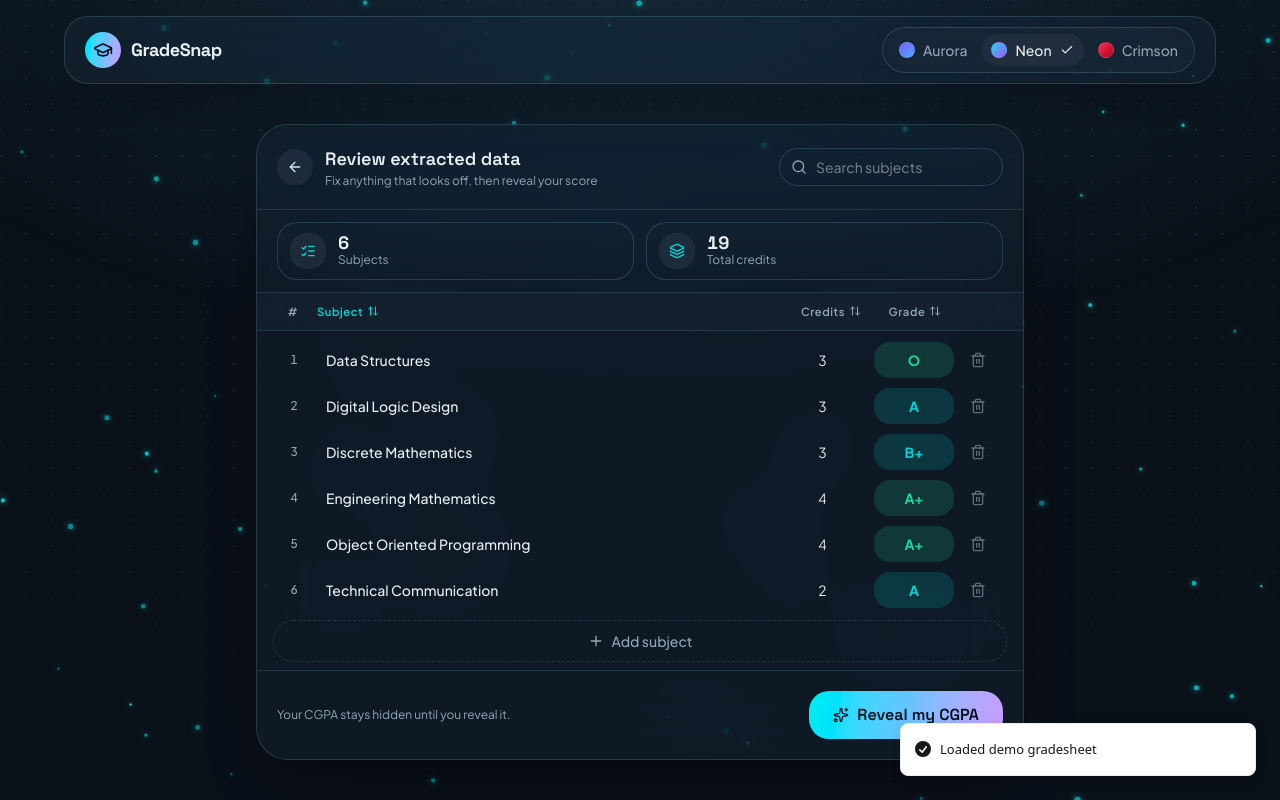
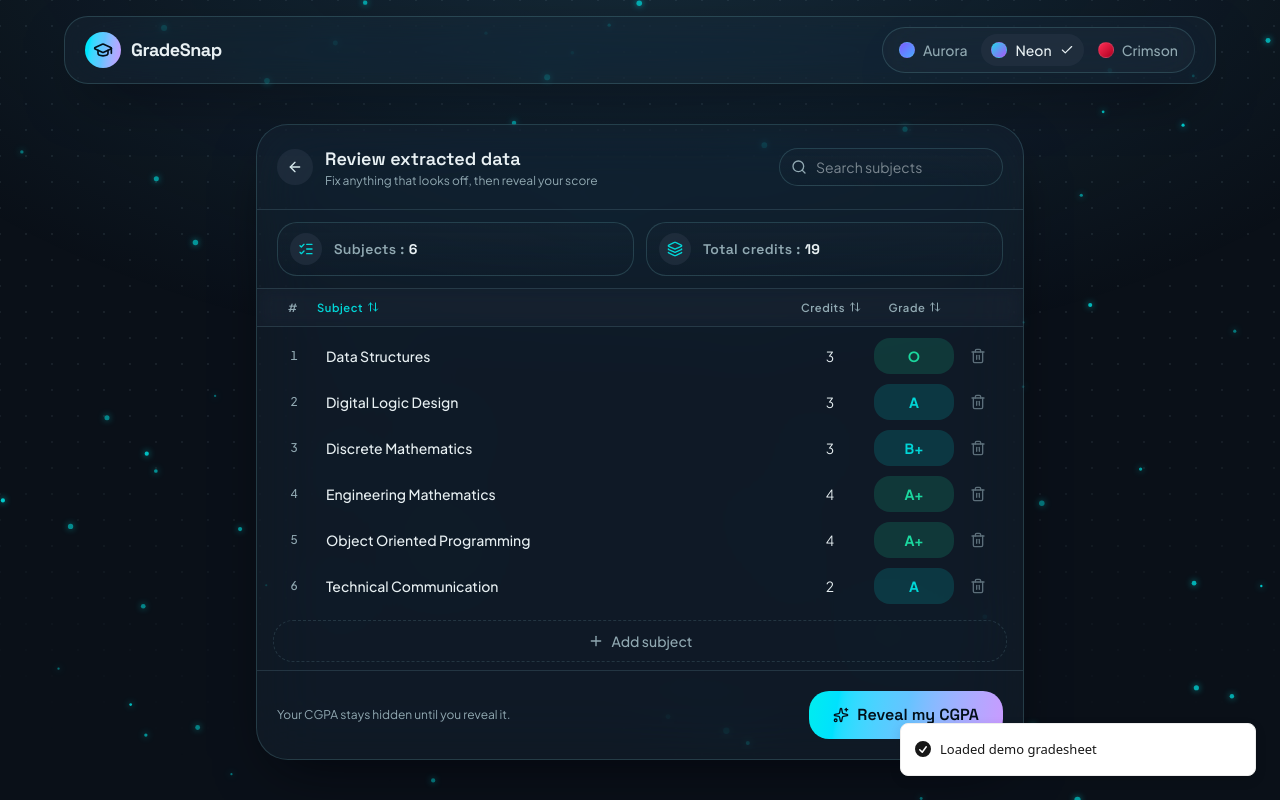
Before and after one commit to Skygazer1111/GradeSnap, a React (Vite) app: page / in a window 1280 px wide. Both pictures are taken after a click on the button "Try a sample". Built offline with nearby package versions, Linux system fonts and the light colour scheme.

Commit message:
refactor: implement DataReviewRow component with custom popover selectors and improve subject management logic

```diff
--- a/src/components/DataReview.tsx
+++ b/src/components/DataReview.tsx
@@ -66,11 +66,24 @@ export function DataReview({ subjects, setSubjects, onCalculate, onBack }: DataR
 
   const remove = (id: string) => setSubjects(subjects.filter((s) => s.id !== id));
 
-  const add = () =>
+  const add = () => {
+    const names = [
+      "Machine Learning",
+      "Cloud Computing",
+      "Quantum Physics",
+      "Game Engine Architecture",
+      "Cryptography",
+      "Operating Systems",
+      "Artificial Intelligence",
+      "Computer Networks",
+      "Software Engineering",
+    ];
+    const randomName = names[Math.floor(Math.random() * names.length)];
     setSubjects([
       ...subjects,
-      { id: uid(), name: "New Subject", credits: 3, grade: "A", points: gradeToPoints("A") },
+      { id: uid(), name: randomName, credits: 3, grade: "A", points: gradeToPoints("A") },
     ]);
+  };
 
   const toggleSort = (key: SortKey) =>
     setSort((s) => (s.key === key ? { key, dir: (s.dir * -1) as 1 | -1 } : { key, dir: 1 }));
@@ -110,7 +123,7 @@ export function DataReview({ subjects, setSubjects, onCalculate, onBack }: DataR
           </div>
         </div>
 
-        {/* quick counters (neutral — no CGPA spoiler) */}
+        {/* quick counters */}
         <div className="grid grid-cols-2 gap-3 px-4 py-3 sm:px-5">
           <Counter icon={ListChecks} label="Subjects" value={totals.subjects} />
           <Counter icon={Layers} label="Total credits" value={totals.credits} />
@@ -129,67 +142,7 @@ export function DataReview({ subjects, setSubjects, onCalculate, onBack }: DataR
         <div className="flex-1 overflow-y-auto px-2 py-1.5 sm:px-3 min-h-0">
           <AnimatePresence initial={false}>
             {visible.map((s, i) => (
-              <motion.div
-                key={s.id}
-                layout
-                initial={{ opacity: 0, height: 0, scale: 0.96 }}
-                animate={{ opacity: 1, height: "auto", scale: 1 }}
-                exit={{ opacity: 0, height: 0, scale: 0.9 }}
-                transition={{ type: "spring", stiffness: 380, damping: 32 }}
-                className="group grid grid-cols-[2rem_1fr_4.5rem_5rem_2.5rem] items-center gap-2 rounded-xl border border-transparent px-2 py-1 transition-colors hover:border-border hover:bg-secondary/40"
-              >
-                <span className="text-center text-xs font-medium tabular-nums text-muted-foreground">
-                  {i + 1}
-                </span>
-                <input
-                  value={s.name}
-                  onChange={(e) => update(s.id, { name: e.target.value })}
-                  className="w-full rounded-lg bg-transparent px-2 py-2 text-sm font-medium outline-none transition-colors focus:bg-secondary"
-                />
-                <div className="relative">
-                  <input
-                    type="number"
-                    min={0}
-                    max={12}
-                    value={s.credits}
-                    onChange={(e) => update(s.id, { credits: Number(e.target.value), flagged: false })}
-                    className={cn(
-                      "w-full rounded-lg px-2 py-2 text-center text-sm tabular-nums outline-none transition-colors focus:bg-secondary",
-                      s.flagged
-                        ? "bg-warning/10 text-warning ring-1 ring-warning/40"
-                        : "bg-transparent"
-                    )}
-                    title={s.flagged ? "Credits may be missing or inferred. Please verify." : undefined}
-                  />
-                </div>
-                <div
-                  className="relative rounded-lg"
-                  style={{ background: gradeTint(s.points) }}
-                >
-                  <select
-                    value={GRADE_OPTIONS.includes(s.grade.toUpperCase()) ? s.grade.toUpperCase() : s.grade}
-                    onChange={(e) => update(s.id, { grade: e.target.value })}
-                    className="w-full cursor-pointer appearance-none rounded-lg bg-transparent px-2 py-2 text-center text-sm font-bold outline-none"
-                    style={{ color: gradeColor(s.points) }}
-                  >
-                    {(GRADE_OPTIONS.includes(s.grade.toUpperCase())
-                      ? GRADE_OPTIONS
-                      : [s.grade, ...GRADE_OPTIONS]
-                    ).map((g) => (
-                      <option key={g} value={g} className="bg-popover text-popover-foreground">
-                        {g}
-                      </option>
-                    ))}
-                  </select>
-                </div>
-                <button
-                  onClick={() => remove(s.id)}
-                  aria-label="Delete subject"
-                  className="grid h-8 w-8 place-items-center rounded-lg text-muted-foreground opacity-60 transition-all hover:bg-destructive/15 hover:text-destructive group-hover:opacity-100"
-                >
-                  <Trash2 className="h-4 w-4" />
-                </button>
-              </motion.div>
+              <DataReviewRow key={s.id} s={s} i={i} update={update} remove={remove} />
             ))}
           </AnimatePresence>
 
@@ -268,24 +221,162 @@ function SortButton({
   );
 }
 
+
 function Counter({
   icon: Icon,
   label,
   value,
 }: {
-  icon: typeof Layers;
+  icon: typeof import("lucide-react").Layers;
   label: string;
   value: number;
 }) {
   return (
     <div className="flex items-center gap-3 rounded-xl glass-inset px-3 py-2.5">
-      <span className="grid h-9 w-9 shrink-0 place-items-center rounded-lg bg-secondary text-primary">
+      <span className="grid h-8 w-8 shrink-0 place-items-center rounded-lg bg-secondary text-primary">
         <Icon className="h-4 w-4" />
       </span>
-      <div>
-        <div className="font-display text-lg font-bold leading-none tabular-nums">{value}</div>
-        <div className="text-xs text-muted-foreground">{label}</div>
+      <div className="font-display text-sm font-semibold tracking-wide text-muted-foreground">
+        {label} : <span className="font-bold text-foreground">{value}</span>
       </div>
     </div>
   );
 }
+
+import { Popover } from "./ui/popover";
+import { useRef, forwardRef } from "react";
+
+const DataReviewRow = forwardRef<HTMLDivElement, {
+  s: Subject;
+  i: number;
+  update: (id: string, patch: Partial<Subject>) => void;
+  remove: (id: string) => void;
+}>(function DataReviewRow({ s, i, update, remove }, ref) {
+  const [creditsOpen, setCreditsOpen] = useState(false);
+  const creditsRef = useRef<HTMLButtonElement>(null);
+
+  const [gradeOpen, setGradeOpen] = useState(false);
+  const gradeRef = useRef<HTMLButtonElement>(null);
+
+  return (
+    <motion.div
+      ref={ref}
+      layout
+      initial={{ opacity: 0, height: 0, scale: 0.96 }}
+      animate={{ opacity: 1, height: "auto", scale: 1 }}
+      exit={{ opacity: 0, x: -20, height: 0, scale: 0.9, filter: "blur(4px)" }}
+      transition={{ type: "spring", stiffness: 400, damping: 30 }}
+      className="group grid grid-cols-[2rem_1fr_4.5rem_5rem_2.5rem] items-center gap-2 rounded-xl border border-transparent px-2 py-1 transition-colors hover:border-border hover:bg-secondary/40 overflow-hidden"
+    >
+      <span className="text-center text-xs font-medium tabular-nums text-muted-foreground">
+        {i + 1}
+      </span>
+      <input
+        value={s.name}
+        onChange={(e) => update(s.id, { name: e.target.value })}
+        className="w-full rounded-lg bg-transparent px-2 py-2 text-sm font-medium outline-none transition-colors focus:bg-secondary"
+      />
+
+      {/* Credits Dropdown */}
+      <div className="relative">
+        <button
+          ref={creditsRef}
+          onClick={() => setCreditsOpen(true)}
+          title={s.flagged ? "Credits may be missing or inferred. Please verify." : undefined}
+          className={cn(
+            "w-full rounded-lg px-2 py-2 text-center text-sm tabular-nums outline-none transition-colors hover:bg-secondary active:scale-95",
+            s.flagged
+              ? "bg-warning/10 text-warning ring-1 ring-warning/40 hover:bg-warning/20"
+              : "bg-transparent",
+            creditsOpen && "bg-secondary"
+          )}
+        >
+          {s.credits}
+        </button>
+        <Popover
+          isOpen={creditsOpen}
+          onClose={() => setCreditsOpen(false)}
+          anchorRef={creditsRef}
+          align="center"
+          className="w-48 p-2"
+        >
+          <div className="grid grid-cols-3 gap-1">
+            {[1, 2, 3, 4, 5, 6, 7, 8, 9, 0, 10, 12].map((c) => (
+              <button
+                key={c}
+                onClick={() => {
+                  update(s.id, { credits: c, flagged: false });
+                  setCreditsOpen(false);
+                }}
+                className={cn(
+                  "rounded-lg py-2 text-sm font-medium tabular-nums transition-colors hover:bg-secondary active:scale-95",
+                  s.credits === c && "bg-primary/20 text-primary hover:bg-primary/30"
+                )}
+              >
+                {c}
+              </button>
+            ))}
+          </div>
+        </Popover>
+      </div>
+
+      {/* Grade Dropdown */}
+      <div className="relative">
+        <button
+          ref={gradeRef}
+          onClick={() => setGradeOpen(true)}
+          className={cn(
+            "w-full rounded-lg px-2 py-2 text-center text-sm font-bold outline-none transition-transform hover:brightness-110 active:scale-95",
+            gradeOpen && "ring-2 ring-primary/50 ring-offset-2 ring-offset-background"
+          )}
+          style={{ background: gradeTint(s.points), color: gradeColor(s.points) }}
+        >
+          {s.grade.toUpperCase()}
+        </button>
+        <Popover
+          isOpen={gradeOpen}
+          onClose={() => setGradeOpen(false)}
+          anchorRef={gradeRef}
+          align="center"
+          className="w-48 p-2"
+        >
+          <div className="grid grid-cols-4 gap-1">
+            {GRADE_OPTIONS.map((g) => {
+              const pts = gradeToPoints(g);
+              const isSelected = s.grade.toUpperCase() === g;
+              return (
+                <button
+                  key={g}
+                  onClick={() => {
+                    update(s.id, { grade: g });
+                    setGradeOpen(false);
+                  }}
+                  className={cn(
+                    "rounded-lg py-2 text-center text-sm font-bold transition-all hover:scale-[1.05] active:scale-95",
+                    isSelected ? "ring-2 ring-primary/50" : "hover:bg-secondary"
+                  )}
+                  style={isSelected ? {
+                    background: gradeTint(pts),
+                    color: gradeColor(pts),
+                  } : {
+                    color: "var(--foreground)",
+                  }}
+                >
+                  {g}
+                </button>
+              );
+            })}
+          </div>
+        </Popover>
+      </div>
+
+      <button
+        onClick={() => remove(s.id)}
+        aria-label="Delete subject"
+        className="grid h-8 w-8 place-items-center rounded-lg text-muted-foreground opacity-60 transition-all hover:bg-destructive/15 hover:text-destructive group-hover:opacity-100 active:scale-75"
+      >
+        <Trash2 className="h-4 w-4" />
+      </button>
+    </motion.div>
+  );
+});
--- a/src/components/Hero.tsx
+++ b/src/components/Hero.tsx
@@ -20,7 +20,7 @@ export function Hero() {
         transition={{ delay: 0.12 }}
         className="mt-3 font-display text-lg font-medium text-foreground/90 sm:text-2xl"
       >
-        Smart CGPA Calculator
+        Smart SGPA Calculator
       </motion.p>
 
 
--- /dev/null
+++ b/src/components/ui/popover.tsx
@@ -0,0 +1,81 @@
+import { useEffect, useState, ReactNode } from "react";
+import { createPortal } from "react-dom";
+import { motion, AnimatePresence } from "motion/react";
+import { cn } from "@/lib/utils";
+
+interface PopoverProps {
+  isOpen: boolean;
+  onClose: () => void;
+  anchorRef: React.RefObject<HTMLElement | null>;
+  children: ReactNode;
+  className?: string;
+  align?: "start" | "center" | "end";
+}
+
+export function Popover({ isOpen, onClose, anchorRef, children, className, align = "center" }: PopoverProps) {
+  const [coords, setCoords] = useState({ top: 0, left: 0 });
+
+  useEffect(() => {
+    if (isOpen && anchorRef.current) {
+      const updatePosition = () => {
+        const rect = anchorRef.current!.getBoundingClientRect();
+        let left = rect.left;
+        if (align === "center") {
+          left = rect.left + rect.width / 2;
+        } else if (align === "end") {
+          left = rect.right;
+        }
+        setCoords({ top: rect.bottom + 8, left });
+      };
+
+      updatePosition();
+
+      const handleScrollOrResize = () => {
+        updatePosition();
+      };
+
+      window.addEventListener("resize", handleScrollOrResize);
+      window.addEventListener("scroll", handleScrollOrResize, true);
+
+      return () => {
+        window.removeEventListener("resize", handleScrollOrResize);
+        window.removeEventListener("scroll", handleScrollOrResize, true);
+      };
+    }
+  }, [isOpen, anchorRef, align]);
+
+  useEffect(() => {
+    if (!isOpen) return;
+    const handleClick = (e: MouseEvent) => {
+      // Allow clicking inside the popover
+      if (anchorRef.current?.contains(e.target as Node)) return;
+      onClose();
+    };
+    // small timeout to prevent immediate close on trigger click
+    setTimeout(() => window.addEventListener("click", handleClick), 0);
+    return () => window.removeEventListener("click", handleClick);
+  }, [isOpen, onClose, anchorRef]);
+
+  if (typeof document === "undefined") return null;
+
+  const xAlign = align === "center" ? "-50%" : align === "end" ? "-100%" : "0%";
+
+  return createPortal(
+    <AnimatePresence>
+      {isOpen && (
+        <motion.div
+          initial={{ opacity: 0, y: -4, scale: 0.95, x: xAlign }}
+          animate={{ opacity: 1, y: 0, scale: 1, x: xAlign }}
+          exit={{ opacity: 0, y: -4, scale: 0.95, x: xAlign }}
+          transition={{ type: "spring", stiffness: 400, damping: 30 }}
+          style={{ position: "fixed", top: coords.top, left: coords.left, zIndex: 9999 }}
+          className={cn("glass-strong rounded-xl border border-border shadow-2xl overflow-hidden", className)}
+          onClick={(e) => e.stopPropagation()}
+        >
+          {children}
+        </motion.div>
+      )}
+    </AnimatePresence>,
+    document.body
+  );
+}
--- a/src/lib/cgpa.ts
+++ b/src/lib/cgpa.ts
@@ -21,6 +21,7 @@ export interface Subject {
   credits: number;
   grade: string;
   points: number;
+  flagged?: boolean;
 }
 
 export type GradeKey =
```
Also changed, not shown: 1 other file (tests, documents, lock files or other folders).
